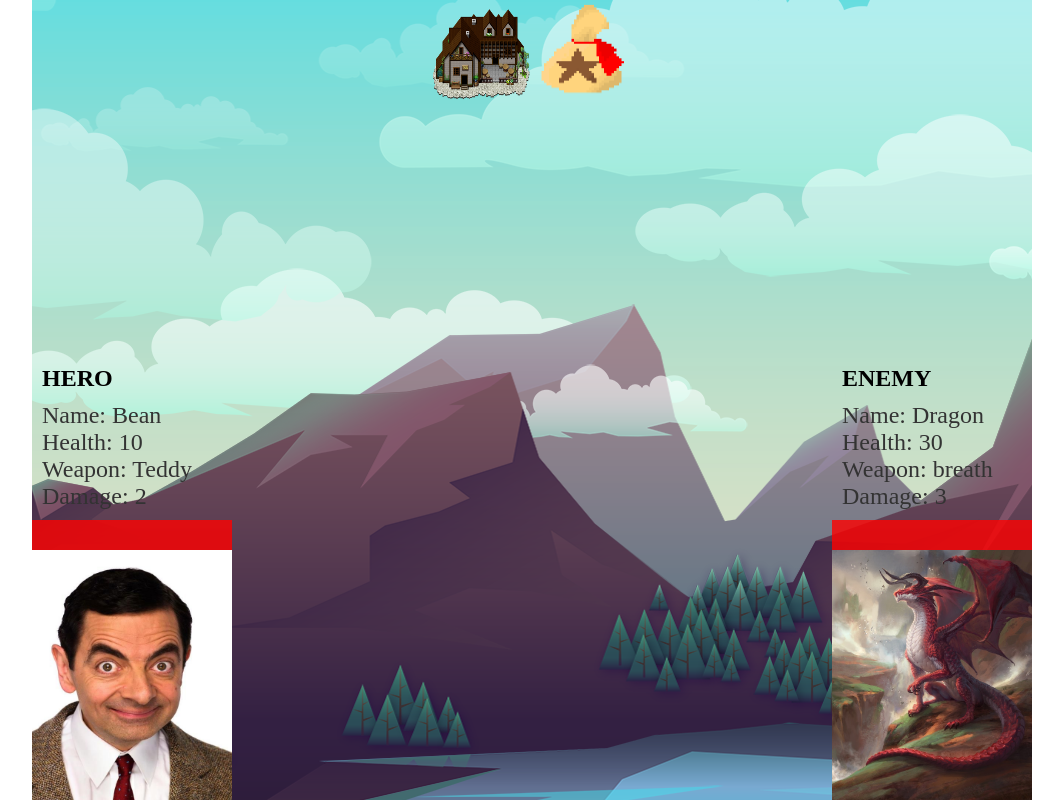
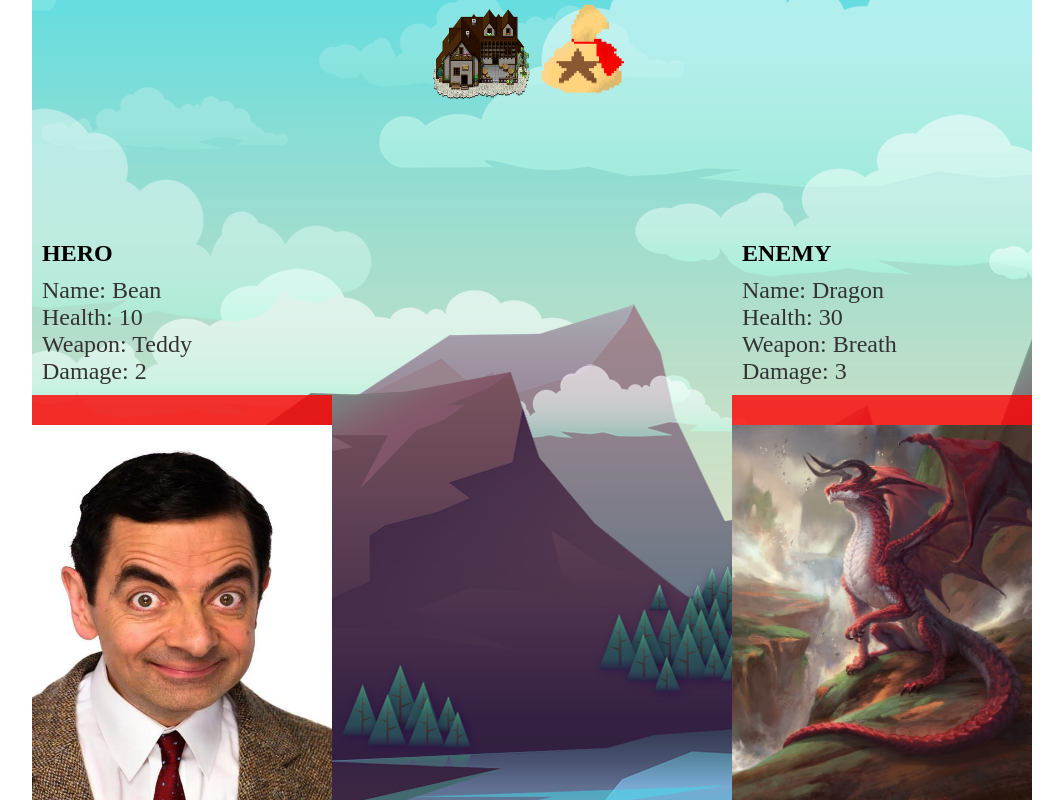
Before and after one commit to BenSchuddeboom/herogame, a plain HTML site: page index.html in a window 1280 px wide. Shown: the top 803 px of the page, without its empty margins (108-1171 px from the left). Drawn offline with Linux system fonts and the light colour scheme.

Commit message:
minor fixes

```diff
--- a/YOUR_JAVASCRIPT_HERE.js
+++ b/YOUR_JAVASCRIPT_HERE.js
@@ -18,7 +18,7 @@ const enemy = {
         current: 30,
     },
     weapon: {
-        type: "breath",
+        type: "Breath",
         damage: 3,
     },
 }
--- a/main.css
+++ b/main.css
@@ -18,7 +18,7 @@
 .enemyHealth {
     background: red;
     opacity: 0.8;
-    width: 70%;
+    width: 100%;
     height: 100%;
     position: absolute;
     top: 0;
@@ -31,7 +31,7 @@
     position: relative;
     z-index: 2;
     height: 30px;
-    width: 200px;
+    width: 100%;
 }
 
 .heroHealth {
@@ -49,8 +49,8 @@ h2 {
 }
 
 .enemy img {
-    width: 200px;
-    height: 250px;
+    width: 300px;
+    height: 375px;
     transition: .1s all ease-out;
 }
 
@@ -59,8 +59,8 @@ h2 {
 }
 
 #hero img {
-    width: 200px;
-    height: 250px;
+    width: 300px;
+    height: 375px;
 }
 
 #UI img {
```
